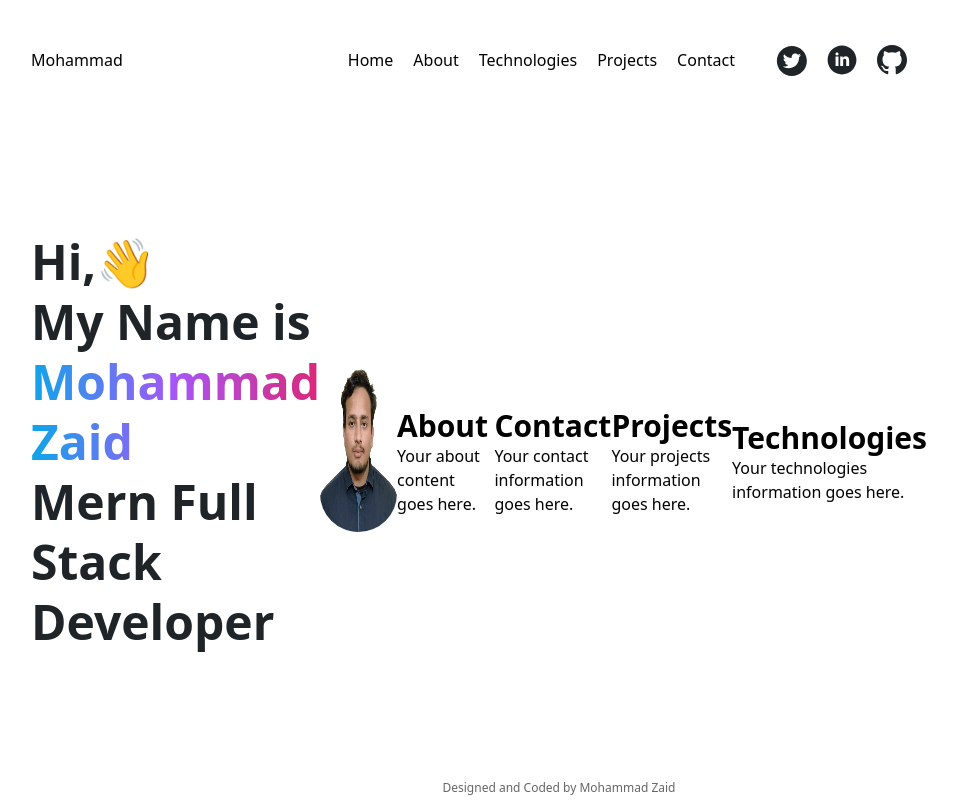
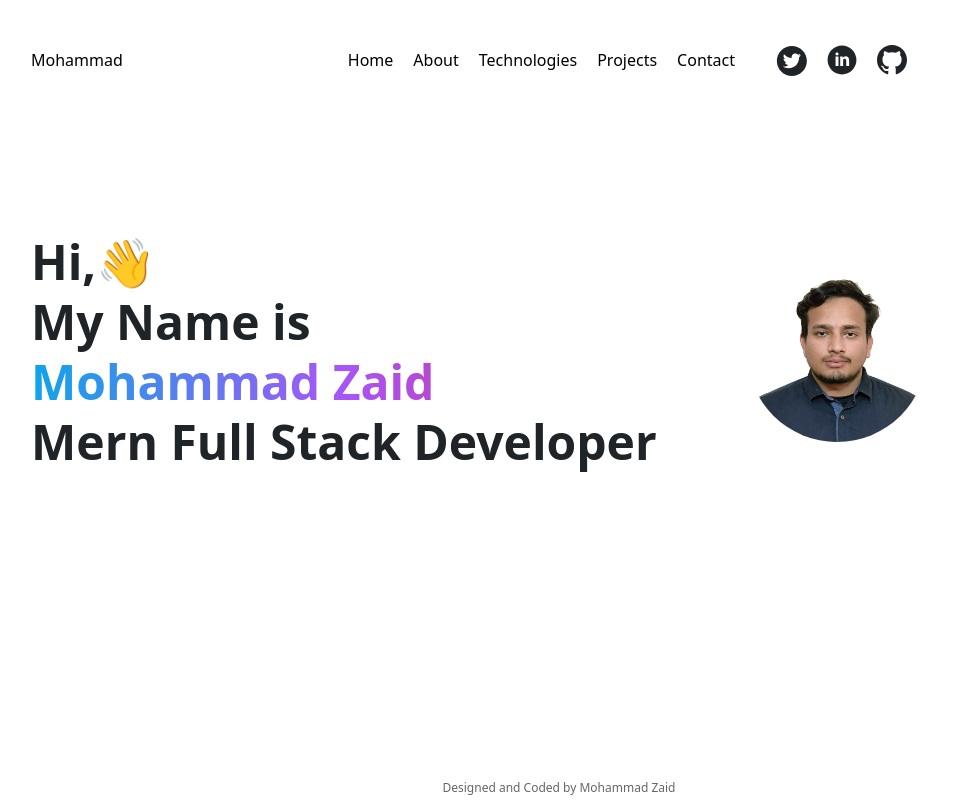
Before and after one commit to zaidkhan2625/myportfolio, a React (Create React App) app: page / in a window 1280 px wide. Shown: the whole page, without its empty margins (161-1118 px from the left). Built offline with nearby package versions, Linux system fonts and the light colour scheme.

Commit message:
now completed

```diff
--- a/package.json
+++ b/package.json
@@ -17,7 +17,8 @@
     "start": "react-scripts start",
     "build": "react-scripts build",
     "test": "react-scripts test",
-    "eject": "react-scripts eject"
+    "eject": "react-scripts eject",
+    "dev": "next dev"
   },
   "eslintConfig": {
     "extends": [
--- a/src/Pages/Home.js
+++ b/src/Pages/Home.js
@@ -4,55 +4,56 @@ import { personalDetails } from "../Details";
 
 function Home() {
   const { name, tagline, img } = personalDetails;
-
-  // Refs for text and image
   const h11 = useRef();
   const h12 = useRef();
   const h13 = useRef();
   const myimageref = useRef();
-
-  // Refs for sections
-  const aboutRef = useRef();
-  const contactRef = useRef();
-  const projectsRef = useRef();
-  const technologiesRef = useRef();
-
   useEffect(() => {
     const tl = gsap.timeline();
-    tl.from(h11.current, {
+    tl.from(
+      h11.current,
+      {
         x: "-100%",
         delay: 0.8,
         opacity: 0,
         duration: 2,
         ease: "Power3.easeOut",
-    }, "<")
-    .from(h12.current, {
+      },
+      "<"
+    )
+      .from(
+        h12.current,
+        {
           x: "-100%",
           delay: 0.5,
           opacity: 0,
           duration: 2,
           ease: "Power3.easeOut",
-    }, "<")
-    .from(h13.current, {
+        },
+        "<"
+      )
+      .from(
+        h13.current,
+        {
           x: "-100%",
           delay: 0.1,
           opacity: 0,
           duration: 2,
           ease: "Power3.easeOut",
-    }, "<")
-    .from(myimageref.current, {
+        },
+        "<"
+      )
+      .from(
+        myimageref.current,
+        {
           x: "200%",
           delay: 0.5,
           opacity: 0,
           duration: 2,
           ease: "Power3.easeOut",
-    }, "<");
-
-    // Optionally animate sections
-    gsap.from(aboutRef.current, { opacity: 0, duration: 1, delay: 1 });
-    gsap.from(contactRef.current, { opacity: 0, duration: 1, delay: 1.5 });
-    gsap.from(projectsRef.current, { opacity: 0, duration: 1, delay: 2 });
-    gsap.from(technologiesRef.current, { opacity: 0, duration: 1, delay: 2.5 });
+        },
+        "<"
+      );
   }, []);
 
   return (
@@ -80,36 +81,12 @@ function Home() {
       <div className="mt-5 md:mt-0">
         <img
           ref={myimageref}
-          className="md:h-auto md:w-1/2 md:ml-auto rounded-full"
-          style={{ width: 180, height: 180 }}
+          className=" md:h-auto md:w-1/2 md:ml-auto rounded-full"
+          style={{width:180 , height:180}}
           src={img}
           alt="Pavan MG"
         />
       </div>
-
-      {/* Section for About */}
-      <section ref={aboutRef} className="mt-10">
-        <h2 className="text-3xl font-bold">About</h2>
-        <p>Your about content goes here.</p>
-      </section>
-
-      {/* Section for Contact */}
-      <section ref={contactRef} className="mt-10">
-        <h2 className="text-3xl font-bold">Contact</h2>
-        <p>Your contact information goes here.</p>
-      </section>
-
-      {/* Section for Projects */}
-      <section ref={projectsRef} className="mt-10">
-        <h2 className="text-3xl font-bold">Projects</h2>
-        <p>Your projects information goes here.</p>
-      </section>
-
-      {/* Section for Technologies */}
-      <section ref={technologiesRef} className="mt-10">
-        <h2 className="text-3xl font-bold">Technologies</h2>
-        <p>Your technologies information goes here.</p>
-      </section>
     </main>
   );
 }
```
Lines whose indentation alone changed are shown as unchanged.
